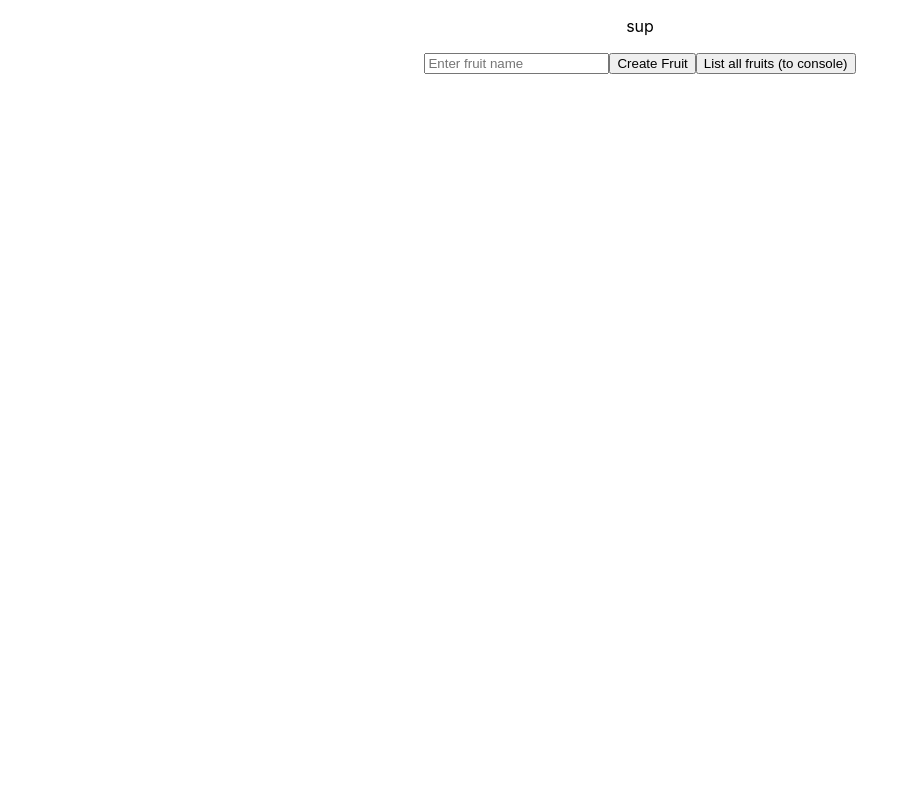
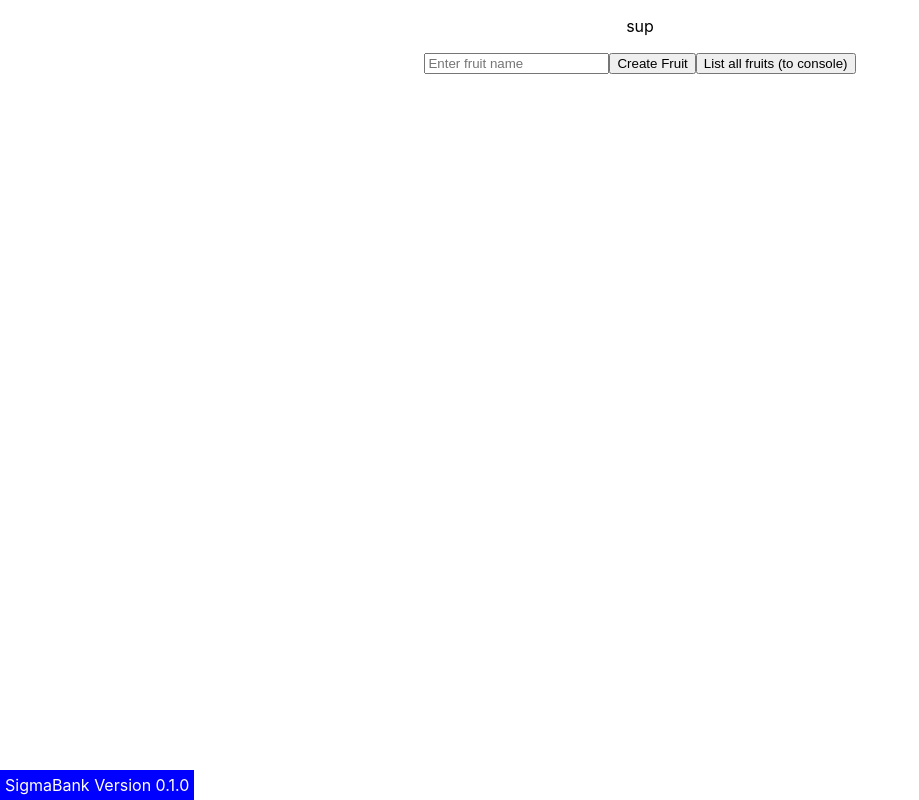
Before and after one commit to Phys09/sigmatech-final, a React (Create React App) app in the folder sigmabank/: page / in a window 1280 px wide. Shown: the whole page, without its empty margins (0-919 px from the left). Built offline with nearby package versions, Linux system fonts and the light colour scheme.

Commit message:
Add version number

```diff
--- a/sigmabank/server.js
+++ b/sigmabank/server.js
@@ -18,7 +18,7 @@ client.connect();
 
 // endpoints
 app.get('/', (req, res) => {
-    res.send("Welcome to SigmaBank API");
+    res.send("Welcome to SigmaBank API V0.1.0");
 })
 
 app.get('/list_fruit', (req, res) => {
--- a/sigmabank/src/App.css
+++ b/sigmabank/src/App.css
@@ -28,11 +28,10 @@
   color: #61dafb;
 }
 
-@keyframes App-logo-spin {
-  from {
-    transform: rotate(0deg);
-  }
-  to {
-    transform: rotate(360deg);
-  }
+footer {
+  position: absolute;
+  bottom: 0px;
+  background-color: blue;
+  color: white;
+  padding: 5px;
 }
--- a/sigmabank/src/App.js
+++ b/sigmabank/src/App.js
@@ -7,6 +7,8 @@ import API from './APIfunctions.js';
   console.log(await resp.json());
 }*/
 
+const VERSION_NUMBER = "0.1.0";
+
 function App() {
   return (
     <div className="App">
@@ -14,6 +16,7 @@ function App() {
       <input id="fruit-name" placeholder="Enter fruit name"></input>
       <button onClick={API.someFunction}>Create Fruit</button>
       <button onClick={API.otherFunction}>List all fruits (to console)</button>
+      <footer>SigmaBank Version {VERSION_NUMBER}</footer>
     </div>
   );
 }
```
